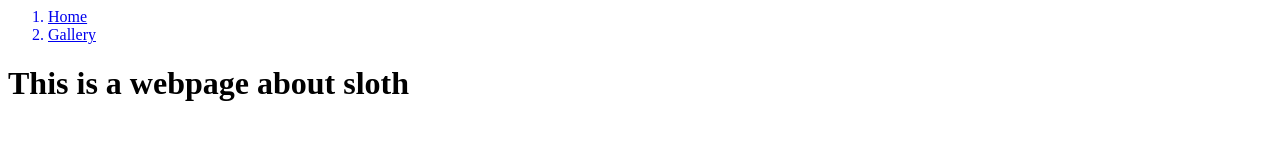
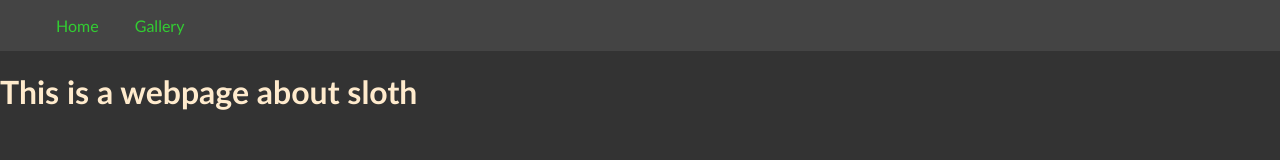
Before and after one commit to parostatkiem/parostatkiem.github.io, a plain HTML site: page index.html in a window 1280 px wide. Drawn offline with Linux system fonts and the light colour scheme.

Commit message:
add some styling

```diff
--- a/index.html
+++ b/index.html
@@ -1,11 +1,13 @@
 <html>
-  <head> </head>
+  <head>
+    <link rel="stylesheet" href="style.css" > </link>
+  </head>
   <body>
     <nav>
-      <ol>
-        <a href="/"><li>Home</li></a>
-        <a href="/gallery.html"> <li>Gallery</li></a>
-      </ol>
+      <ul>
+        <a href="index.html"><li>Home</li></a>
+        <a href="gallery.html"> <li>Gallery</li></a>
+      </ul>
     </nav>
 
     <h1>This is a webpage about sloth</h1>
--- /dev/null
+++ b/style.css
@@ -0,0 +1,29 @@
+nav {
+  background: #444;
+
+  box-sizing: border-box;
+}
+nav > ul {
+  list-style: none;
+  box-sizing: border-box;
+}
+
+nav > ul li {
+  display: inline-block;
+
+  padding: 1em;
+  color: limegreen;
+  box-sizing: border-box;
+}
+
+nav > ul li:hover {
+  background: #555;
+}
+
+body {
+  background-color: #333;
+  font-family: "Gill Sans", "Gill Sans MT", Calibri, "Trebuchet MS", sans-serif;
+  max-width: 1280px;
+  margin: 0 auto;
+  color: blanchedalmond;
+}
```
